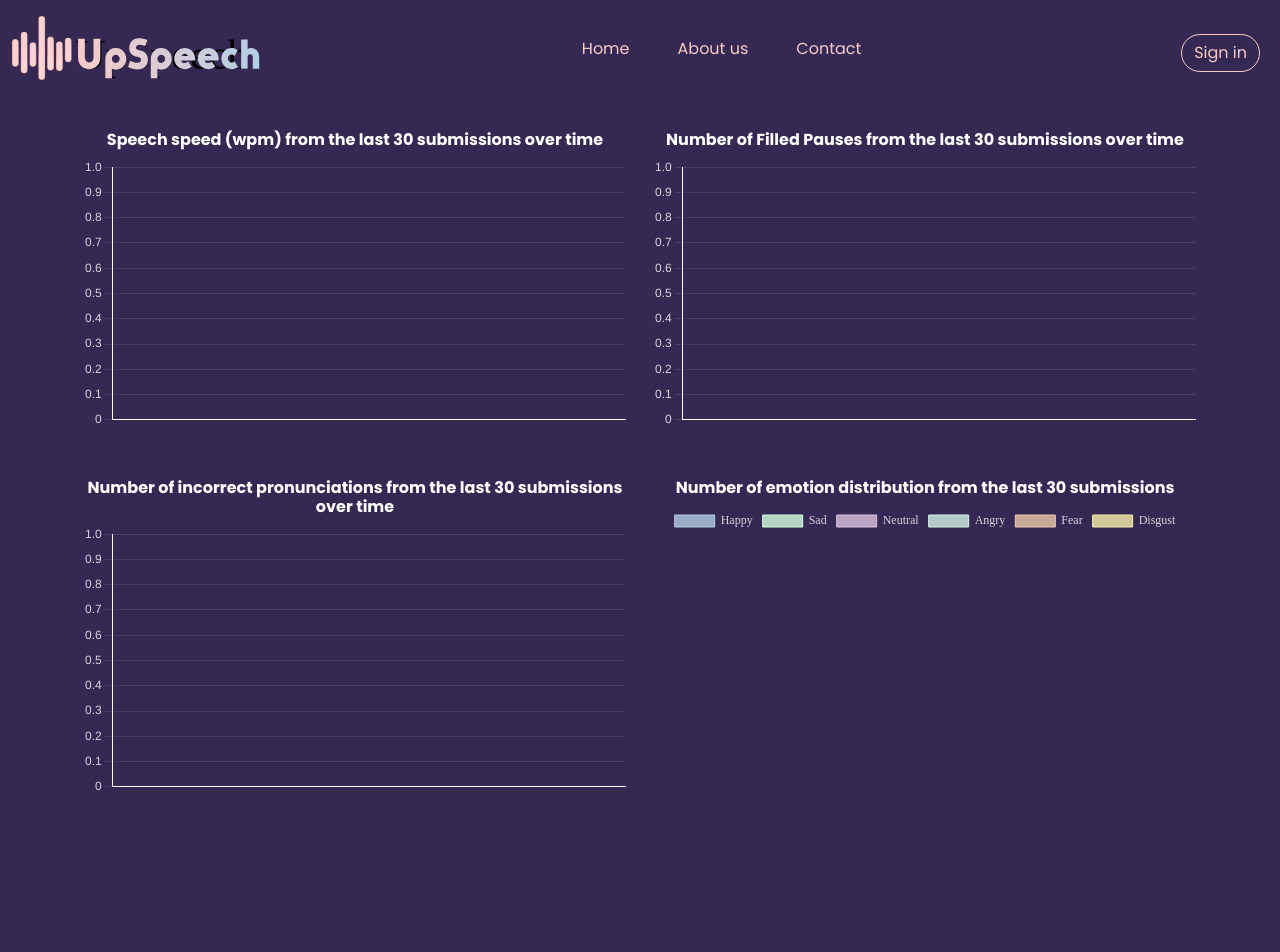
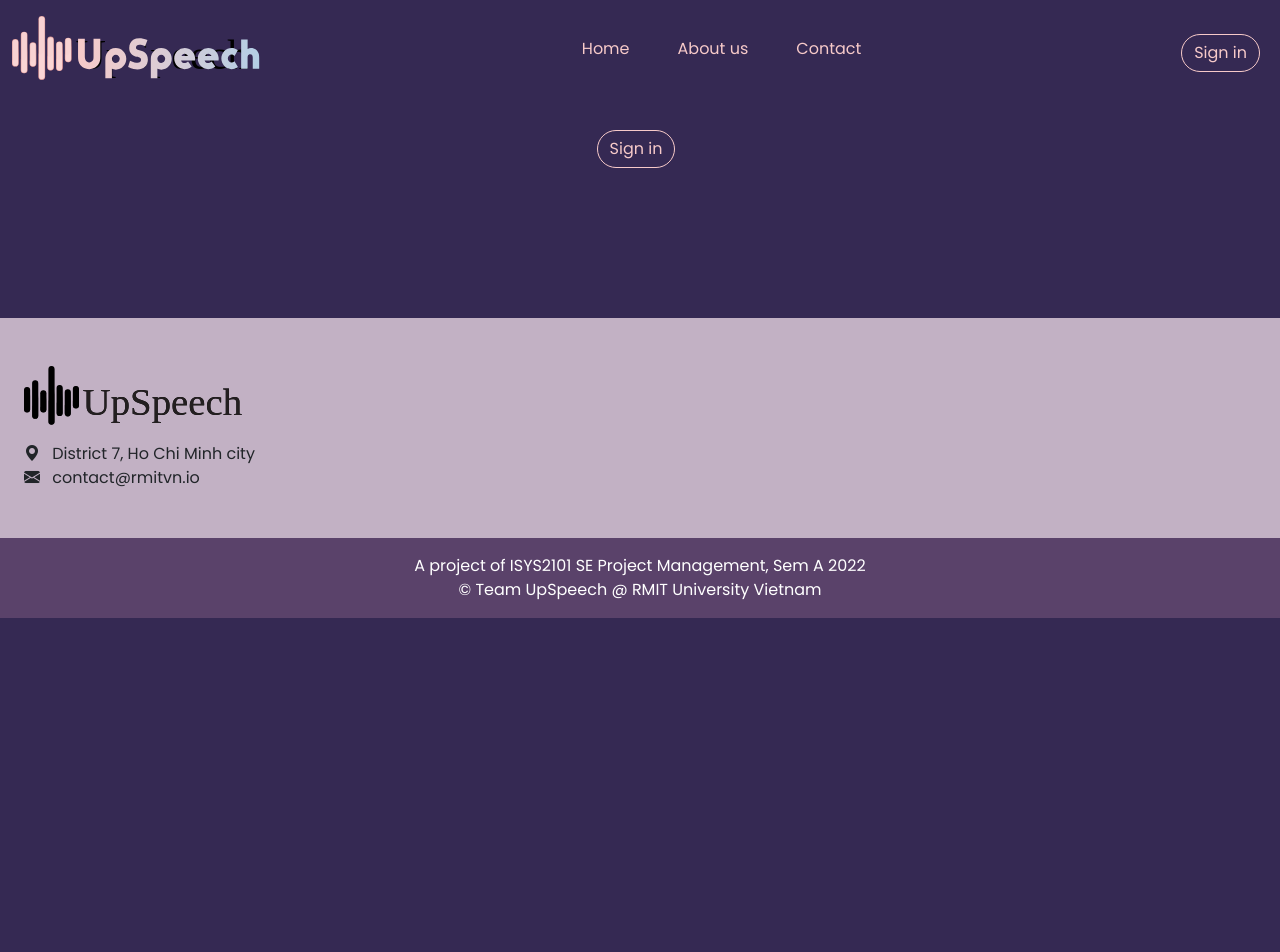
Before and after one commit to baubau09/upspeech-frontend, a Next.js app: page /dashboard in a window 1280 px wide. Shown: the top 952 px of the page. After the commit the page ends 800 px from the top, so only its background shows below. Built offline with nearby package versions, Linux system fonts and the light colour scheme; no server answers.

Commit message:
added AuthCheck for speak page and dashboard page and fixed some styles

```diff
--- a/components/AuthCheck.js
+++ b/components/AuthCheck.js
@@ -6,5 +6,5 @@ import { UserContext } from '../lib/context';
 export default function AuthCheck(props) {
   const { username } = useContext(UserContext);
 
-  return username ? props.children : props.fallback || <Link href="/login"><button type="button" className="btn btn-outline-primary me-2">Sign in</button></Link>;
+  return username ? props.children : props.fallback || <div className='d-flex justify-content-center'><Link href="/login"><button type="button" className="btn btn-outline-primary me-2">Sign in</button></Link></div>;
 }
--- a/components/DashboardComponent.js
+++ b/components/DashboardComponent.js
@@ -36,22 +36,22 @@ const DashboardComponent = () => {
         <>
             <div className="container">
                 <div className="row mb-5">
-                    <div className="col">
-                        <h6 className="fw-bold text-center">Speech speed (wpm) from the last 30 submissions over time</h6>
+                    <div className="col mt-5">
+                        <h5 className="fw-bold text-center">Speech speed (wpm) from the last 30 submissions over time</h5>
                         <PaceChart speeches={speeches}/>
                     </div>
-                    <div className="col">
-                        <h6 className="fw-bold text-center">Number of Filled Pauses from the last 30 submissions over time</h6>
+                    <div className="col mt-5">
+                        <h5 className="fw-bold text-center">Number of Filled Pauses from the last 30 submissions over time</h5>
                         <FilledPausesChart speeches={speeches} />
                     </div>
                 </div>
                 <div className="row">
-                <div className="col">
-                    <h6 className="fw-bold text-center">Number of incorrect pronunciations from the last 30 submissions over time</h6>
+                <div className="col mt-5">
+                    <h5 className="fw-bold text-center">Number of incorrect pronunciations from the last 30 submissions over time</h5>
                     <PronunChart speeches={speeches}/>
                 </div>
-                <div className="col">
-                    <h6 className="fw-bold text-center">Number of emotion distribution from the last 30 submissions</h6>
+                <div className="col mt-5">
+                    <h5 className="fw-bold text-center">Number of emotion distribution from the last 30 submissions</h5>
                     <EmotionChart speeches={speeches}/>
                 </div>
             </div>
--- a/pages/dashboard.js
+++ b/pages/dashboard.js
@@ -1,10 +1,13 @@
+import AuthCheck from "../components/AuthCheck"
 import DashboardComponent from "../components/DashboardComponent"
 
 export default function DashboardPage(props) {
 
     return (
         <>
+        <AuthCheck>
             <DashboardComponent/>
+        </AuthCheck>
 
 
         </>
--- a/pages/login.js
+++ b/pages/login.js
@@ -5,6 +5,7 @@ import { useEffect, useState, useCallback, useContext } from 'react';
 import { UserContext } from '../lib/context';
 import debounce from 'lodash.debounce';
 import { Alert } from 'react-bootstrap';
+import { useRouter } from 'next/router';
 
 const LoginPage = () => {
     const { user, username } = useContext(UserContext);
```
Also changed, not shown: pages/speak.js (+5 -2 lines).
